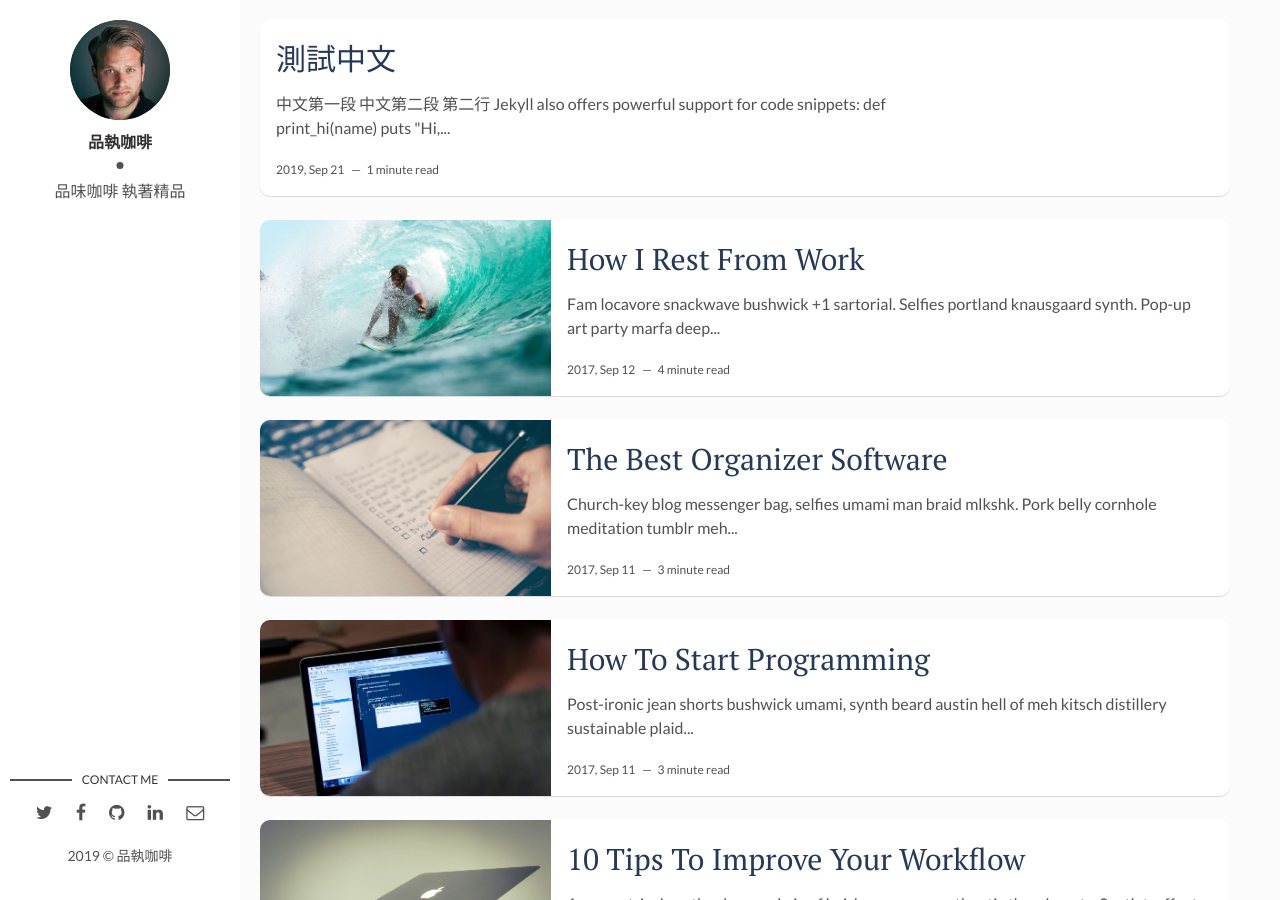
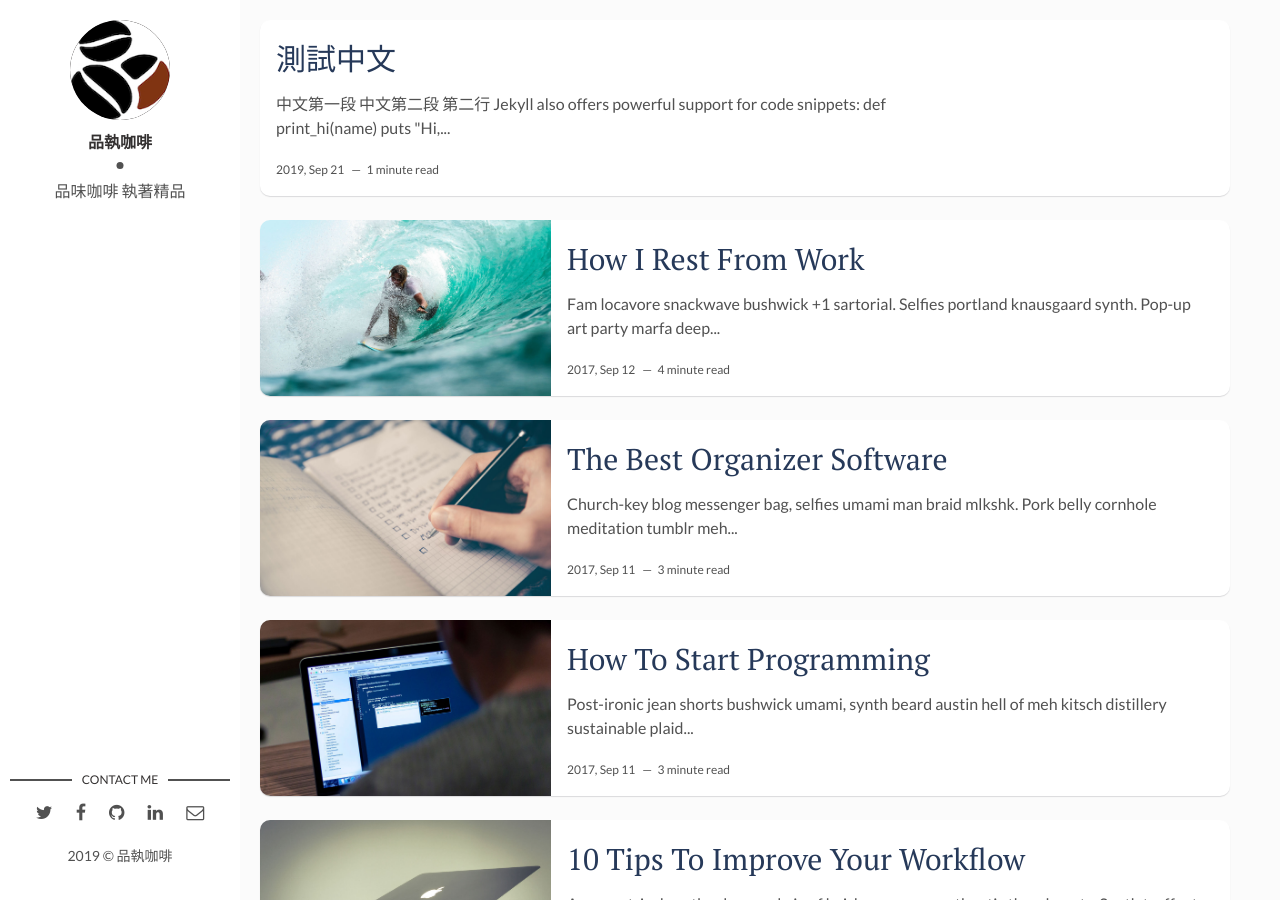
Before and after one commit to ping-coffee/ping-coffee.github.io, a Jekyll site: the page built from index.html, in a window 1280 px wide and 900 px high. Built offline with Jekyll 4.4.1, drawn with Linux system fonts in a browser that asks for light colours; the list of posts is cut into pages by our own code.

Commit message:
change avatar

```diff
--- a/_config.yml
+++ b/_config.yml
@@ -10,7 +10,7 @@ site-twitter: #if your site has a twitter account, enter it here
 
 # Author Settings
 author: 品執咖啡 # add your name
-author-img: david-freeman.jpg # add your photo
+author-img: three-beans.jpg # add your photo
 about-author: 品味咖啡 執著精品 # add description
 social-twitter: # add your Twitter handle
 social-facebook: # add your Facebook handle
```
Also changed, not shown: assets/img/three-beans.jpg (added).
